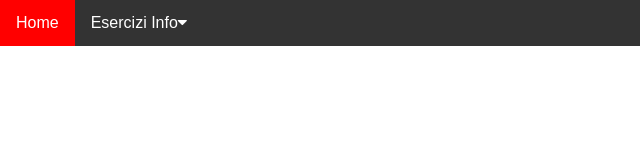
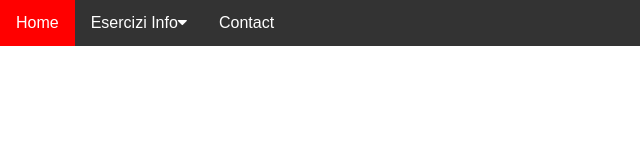
Before and after one commit to lollodeste/info-1, a plain HTML site: page 5.html in a window 1280 px wide. Shown: the full height of the page, 0-640 px from the left. Drawn offline with Linux system fonts and the light colour scheme.

Commit message:
Update 5.html

```diff
--- a/5.html
+++ b/5.html
@@ -84,3 +84,12 @@ body {
     <button class="subnavbtn">Esercizi Info<i class="fa fa-caret-down"></i></button>
     <div class="subnav-content">
       <a href="./multipli di 5.html">5</a>
+      </div>
+  </div>
+  <a href="lorenzo.destefanis@gmail.com">Contact</a>
+</div>
+
+
+
+</body>
+</html>
```
